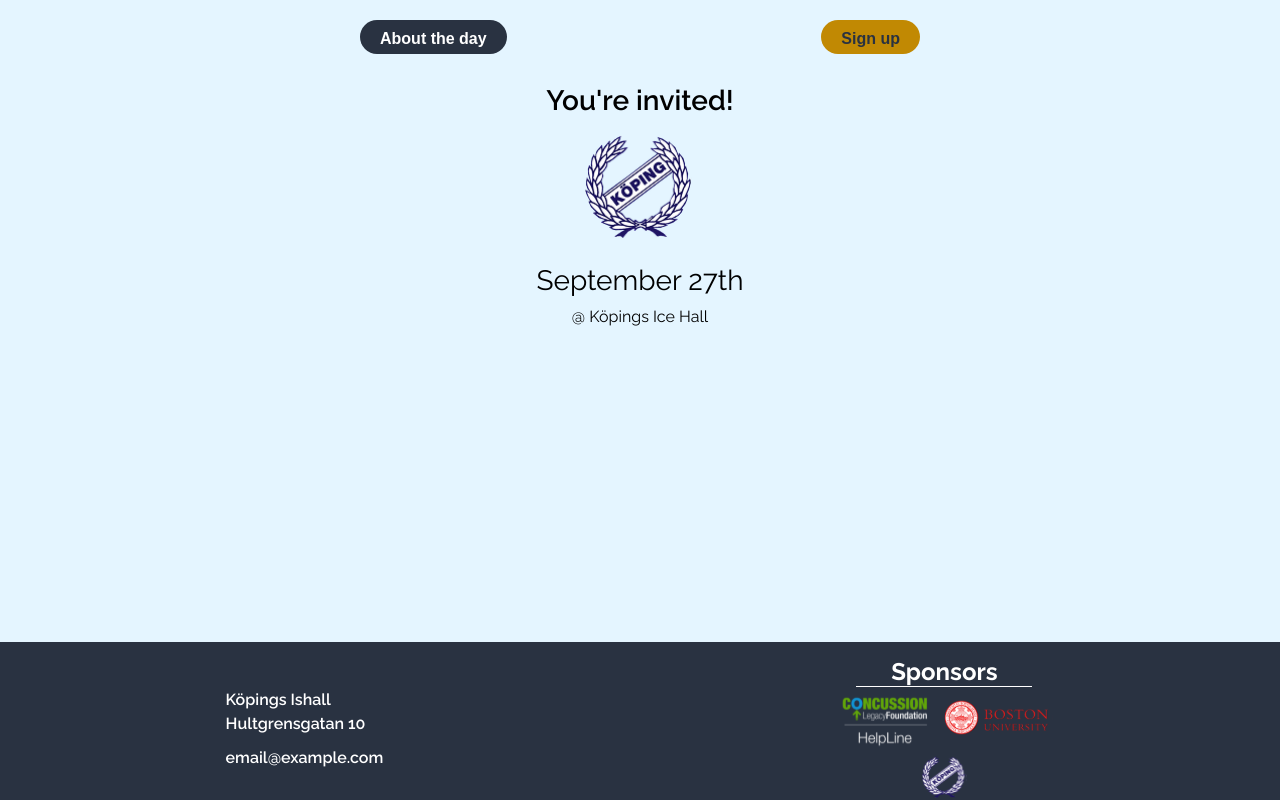
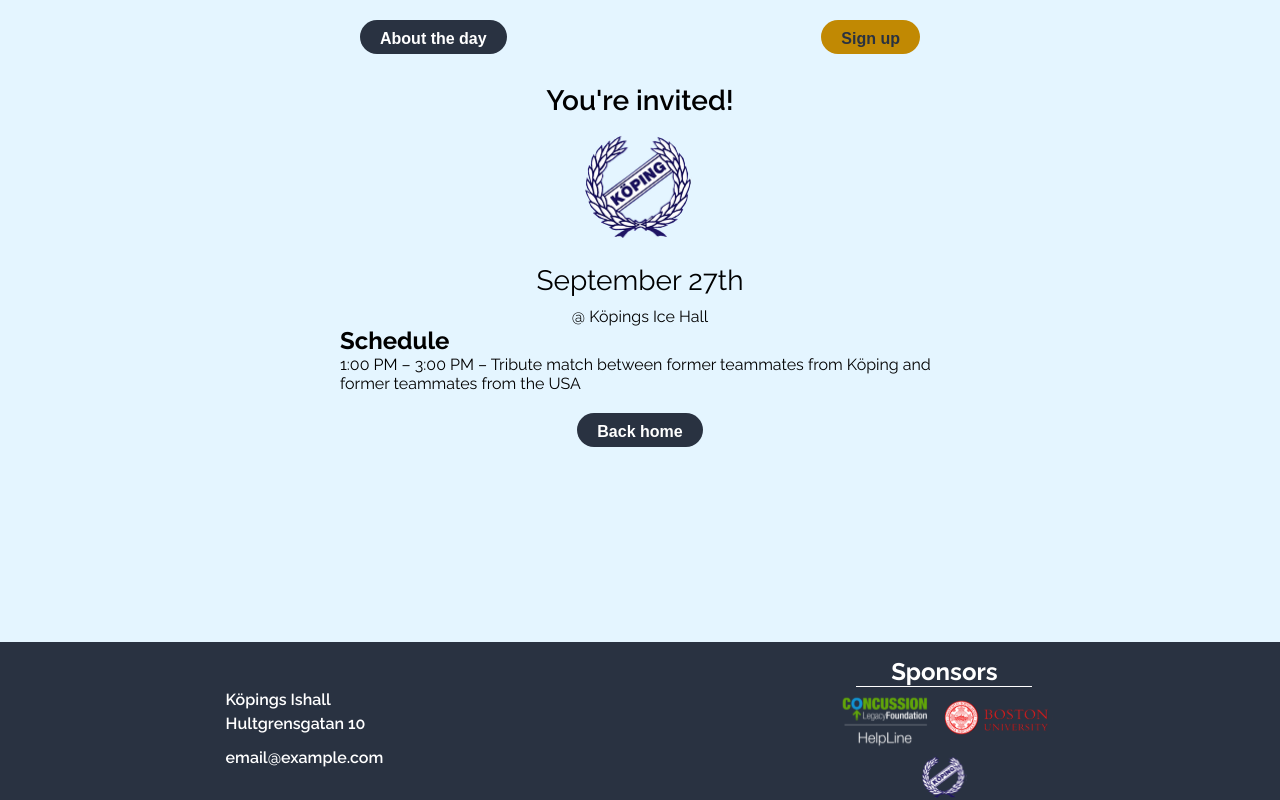
Before and after one commit to Chokladglasyr/hockey-match, a React (Vite) app: page /theday in a window 1280 px wide. Built offline with nearby package versions, Linux system fonts and the light colour scheme; a web font is replaced by a local one.

Commit message:
added a back home comp

```diff
--- /dev/null
+++ b/src/components/BackHomeBTN.tsx
@@ -0,0 +1,21 @@
+import { Link } from "react-router-dom";
+
+function BackHomeBtn({eng}:{eng:boolean}){
+    const text = {
+        en:{
+            button: "Back home"
+        },
+        sv: {
+            button: "Tillbaka hem"
+        }
+    }
+    const lang = eng ? text.en : text.sv;
+    return (
+        <>
+        <Link className="BTN" id="nils" to={"/"}>
+        {lang.button}
+      </Link>
+        </>
+    )
+}
+export default BackHomeBtn
--- a/src/components/Nils.tsx
+++ b/src/components/Nils.tsx
@@ -1,4 +1,4 @@
-import { Link } from "react-router-dom";
+import BackHomeBtn from "./BackHomeBTN";
 import Wreath from "./Wreath";
 
 function Nils({ eng }: { eng: boolean }) {
@@ -12,7 +12,7 @@ function Nils({ eng }: { eng: boolean }) {
         "Sports were a major part of his life, and above all, ice hockey held a special place in his heart. Ahead of the 2016/2017 season, “Nisse” returned to his childhood club, Köping Hockey. The large forward didn’t make much of a mark in the scoring charts, but his tough playing style made him a fan favorite.",
       p_four:
         "To remember and honor his life, preparations are currently underway for a tribute match to be played at Köpings Ice Arena on Saturday, September 27. On that day, several of his former teammates from Köping Hockey will face off against a mix of his past teammates from various parts of the USA.",
-        button: "Back home"
+
     },
     sv: {
       p_one:
@@ -23,7 +23,7 @@ function Nils({ eng }: { eng: boolean }) {
         "Sport var en stor del av hans liv och framförallt var det ishockey hans hjärta klappade extra för. Inför säsongen 2016/2017 återvände ”Nisse” till moderklubben Köping Hockey. Den storväxte forwarden gjorde inga större avtryck i poängligan, men hans tuffa spelstil gjorde honom till en favorit bland publiken.",
       p_four:
         "För att minnas och hylla hans liv pågår just nu förberedelser inför en hyllningsmatch som ska spelas i Köpings ishall lördagen den 27 september. Då kommer flera av hans gamla lagkamrater i Köping Hockey att möta ett hopplock av hans tidigare lagkamrater från olika delar av USA.",
-        button: "Tillbaka hem"
+
     },
   };
 
@@ -38,9 +38,7 @@ function Nils({ eng }: { eng: boolean }) {
         <p>{lang.p_three}</p>
         <p>{lang.p_four}</p>
       </article>
-      <Link className="BTN" id="nils" to={"/"}>
-        {lang.button}
-      </Link>
+      <BackHomeBtn eng ={true} />
     </>
   );
 }
--- a/src/components/Schedule.tsx
+++ b/src/components/Schedule.tsx
@@ -1,10 +1,34 @@
+import BackHomeBtn from "./BackHomeBTN";
 import Logo from "./Logo"
-import Nav from "./Nav"
 
 function Schedule({eng}:{eng:boolean}) {
+
+    const text = {
+        en: {
+            title: "Schedule",
+            first: "1:00 PM – 3:00 PM – Tribute match between former teammates from Köping and former teammates from the USA",
+            second: "",
+            third: "",
+        },
+        sv: {
+            title: "Schema",
+            first: "13.00 - 15.00 - Hyllningsmatch mellan forna lagkramater från Köping mot forna lagkamrater i USA",
+            second: "",
+            third: "",
+        }
+    }
+    const lang = eng ? text.en : text.sv;
+
     return (
         <>
         <Logo eng={true} />
+        <article>
+            <h1>{lang.title}</h1>
+            <p>{lang.first}</p>
+            <p>{lang.second}</p>
+            <p>{lang.third}</p>
+        </article>
+              <BackHomeBtn eng ={true} />
         </>
     )
 }
```
